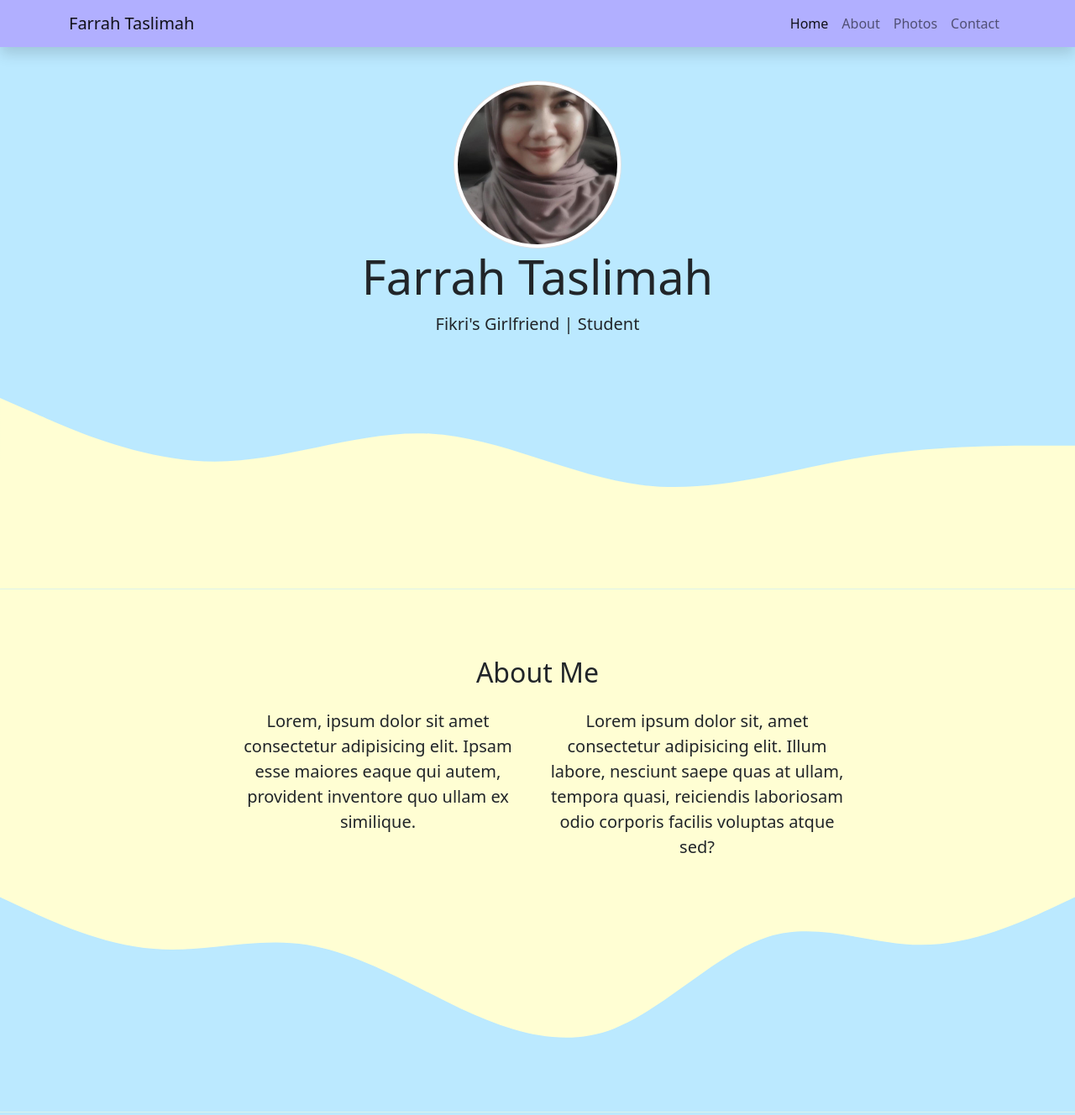
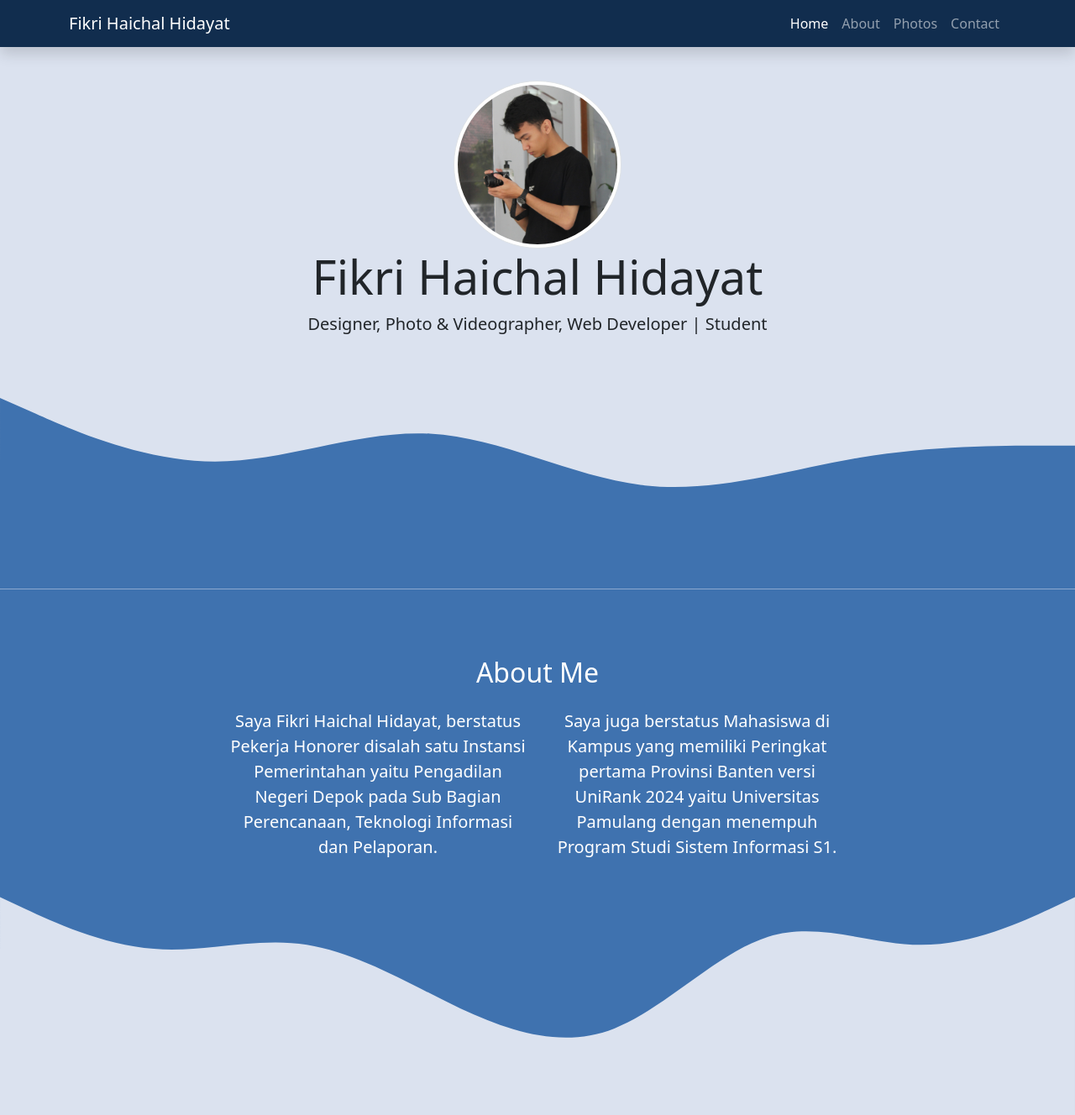
Before and after one commit to challboutme/fikrihaichal.github.io, a plain HTML site: page index.html in a window 1280 px wide. Shown: the top 1328 px of the page at 84% size. Drawn offline with nearby package versions, Linux system fonts and the light colour scheme.

Commit message:
mengubah banyak

```diff
--- a/index.html
+++ b/index.html
@@ -13,13 +13,13 @@
 
     <!-- My CSS -->
     <link rel="stylesheet" href="style.css" />
-    <title>Farrah Taslimah</title>
+    <title>Fikri Haichal Hidayat</title>
   </head>
   <body id="home">
     <!-- Navbar -->
-    <nav class="navbar fixed-top navbar-expand-lg navbar-light shadow" style="background-color: #b1afff">
+    <nav class="navbar fixed-top navbar-expand-lg navbar-dark shadow" style="background-color: #112D4E">
       <div class="container">
-        <a class="navbar-brand" href="#">Farrah Taslimah</a>
+        <a class="navbar-brand" href="#">Fikri Haichal Hidayat</a>
         <button class="navbar-toggler" type="button" data-bs-toggle="collapse" data-bs-target="#navbarNav" aria-controls="navbarNav" aria-expanded="false" aria-label="Toggle navigation">
           <span class="navbar-toggler-icon"></span>
         </button>
@@ -45,12 +45,12 @@
 
     <!-- Jumbotron -->
     <section class="jumbotron text-center">
-      <img src="img/WhatsApp Image 2024-07-12 at 19.05.38.jpeg" class="rounded-circle img-thumbnail" alt="Farrah Taslimah" width="200" />
-      <h1 class="display-4">Farrah Taslimah</h1>
-      <p class="lead">Fikri's Girlfriend | Student</p>
+      <img src="img/FIKRI (1).png" class="rounded-circle img-thumbnail" alt="Fikri Haichal Hidayat" width="200" />
+      <h1 class="display-4">Fikri Haichal Hidayat</h1>
+      <p class="lead">Designer, Photo & Videographer, Web Developer | Student</p>
       <svg xmlns="http://www.w3.org/2000/svg" viewBox="0 0 1440 320">
         <path
-          fill="#FFFED3"
+          fill="#3F72AF"
           fill-opacity="1"
           d="M0,64L48,85.3C96,107,192,149,288,149.3C384,149,480,107,576,112C672,117,768,171,864,181.3C960,192,1056,160,1152,144C1248,128,1344,128,1392,128L1440,128L1440,320L1392,320C1344,320,1248,320,1152,320C1056,320,960,320,864,320C768,320,672,320,576,320C480,320,384,320,288,320C192,320,96,320,48,320L0,320Z"
         ></path>
@@ -68,17 +68,17 @@
         </div>
         <div class="row justify-content-center fs-5 text-center">
           <div class="col-md-4">
-            <p>Lorem, ipsum dolor sit amet consectetur adipisicing elit. Ipsam esse maiores eaque qui autem, provident inventore quo ullam ex similique.</p>
+            <p>Saya Fikri Haichal Hidayat, berstatus Pekerja Honorer disalah satu Instansi Pemerintahan yaitu Pengadilan Negeri Depok pada Sub Bagian Perencanaan, Teknologi Informasi dan Pelaporan.</p>
           </div>
           <div class="col-md-4">
-            <p>Lorem ipsum dolor sit, amet consectetur adipisicing elit. Illum labore, nesciunt saepe quas at ullam, tempora quasi, reiciendis laboriosam odio corporis facilis voluptas atque sed?</p>
+            <p>Saya juga berstatus Mahasiswa di Kampus yang memiliki Peringkat pertama Provinsi Banten versi UniRank 2024 yaitu Universitas Pamulang dengan menempuh Program Studi Sistem Informasi S1.</p>
           </div>
         </div>
       </div>
     </section>
     <svg xmlns="http://www.w3.org/2000/svg" viewBox="0 0 1440 320">
       <path
-        fill="#BBE9FF"
+        fill="#DBE2EF"
         fill-opacity="1"
         d="M0,32L34.3,48C68.6,64,137,96,206,101.3C274.3,107,343,85,411,96C480,107,549,149,617,181.3C685.7,213,754,235,823,208C891.4,181,960,107,1029,85.3C1097.1,64,1166,96,1234,96C1302.9,96,1371,64,1406,48L1440,32L1440,320L1405.7,320C1371.4,320,1303,320,1234,320C1165.7,320,1097,320,1029,320C960,320,891,320,823,320C754.3,320,686,320,617,320C548.6,320,480,320,411,320C342.9,320,274,320,206,320C137.1,320,69,320,34,320L0,320Z"
       ></path>
@@ -123,7 +123,7 @@
 
       <svg xmlns="http://www.w3.org/2000/svg" viewBox="0 0 1440 320">
         <path
-          fill="#FFFED3"
+          fill="#3F72AF"
           fill-opacity="1"
           d="M0,128L34.3,144C68.6,160,137,192,206,192C274.3,192,343,160,411,165.3C480,171,549,213,617,213.3C685.7,213,754,171,823,149.3C891.4,128,960,128,1029,138.7C1097.1,149,1166,171,1234,186.7C1302.9,203,1371,213,1406,218.7L1440,224L1440,320L1405.7,320C1371.4,320,1303,320,1234,320C1165.7,320,1097,320,1029,320C960,320,891,320,823,320C754.3,320,686,320,617,320C548.6,320,480,320,411,320C342.9,320,274,320,206,320C137.1,320,69,320,34,320L0,320Z"
         ></path>
@@ -161,7 +161,7 @@
       </div>
       <svg xmlns="http://www.w3.org/2000/svg" viewBox="0 0 1440 320">
         <path
-          fill="#BBE9FF"
+          fill="#DBE2EF"
           fill-opacity="1"
           d="M0,128L80,144C160,160,320,192,480,176C640,160,800,96,960,85.3C1120,75,1280,117,1360,138.7L1440,160L1440,320L1360,320C1280,320,1120,320,960,320C800,320,640,320,480,320C320,320,160,320,80,320L0,320Z"
         ></path>
--- a/style.css
+++ b/style.css
@@ -1,18 +1,26 @@
 body {
   min-height: 1px;
-  background: #fffed3;
+  background: #3F72AF;
 }
 .jumbotron {
   padding-top: 6rem;
-  background-color: #bbe9ff;
+  background-color: #DBE2EF;
+}
+
+#about {
+  color:#fff;
 }
 
 #projects {
-  background-color: #bbe9ff;
+  background-color: #DBE2EF;
 }
 footer {
-  background-color: #bbe9ff;
+  background-color: #DBE2EF;
 }
 section{
     padding-top: 5rem;
 }
+
+#contact {
+  color: #fff;
+}
```
Also changed, not shown: img/FIKRI (1).png (added), img/WhatsApp Image 2024-07-12 at 19.05.38.jpeg (deleted).
